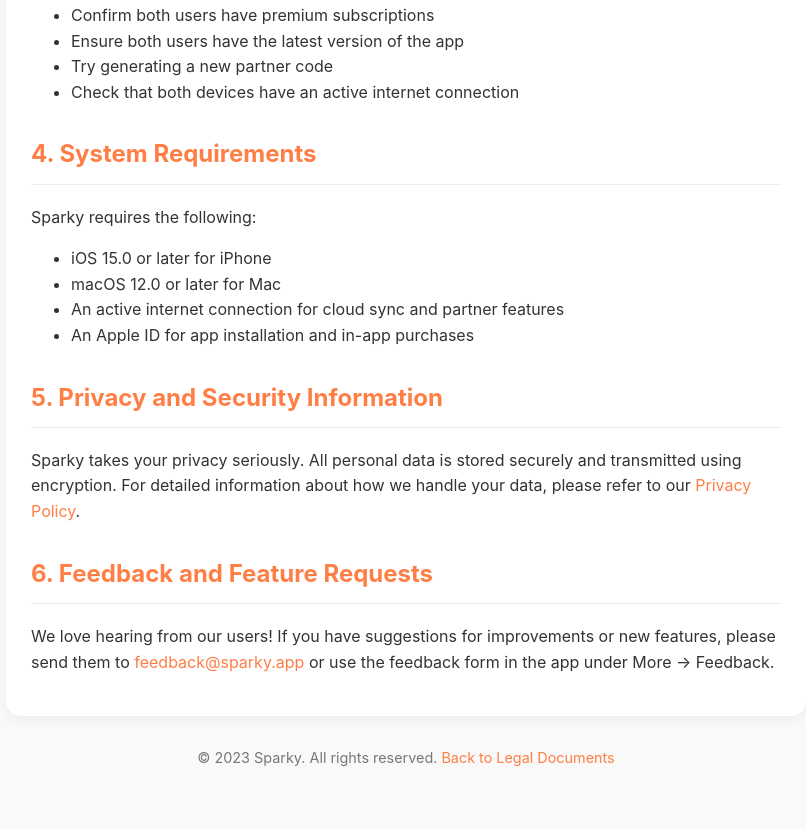
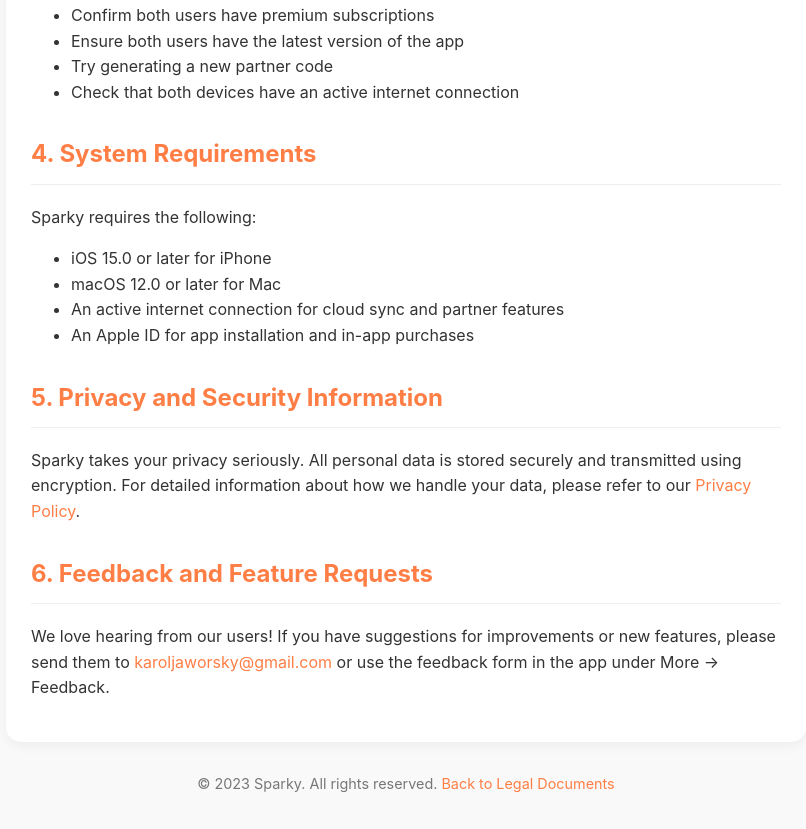
Before and after one commit to 237LR/sparky-legal, a plain HTML site: page support-information.html in a window 1280 px wide. Shown: the part 1654-2483 px from the top of the page, without its empty margins (234-1040 px from the left). Before the commit the page ends 2458 px from the top, so only its background shows below. Drawn offline with Linux system fonts and the light colour scheme.

Commit message:
Update support-information.html

```diff
--- a/support-information.html
+++ b/support-information.html
@@ -143,7 +143,7 @@
 
         <h2>6. Feedback and Feature Requests</h2>
 
-        <p>We love hearing from our users! If you have suggestions for improvements or new features, please send them to <a href="mailto:feedback@sparky.app">feedback@sparky.app</a> or use the feedback form in the app under More → Feedback.</p>
+        <p>We love hearing from our users! If you have suggestions for improvements or new features, please send them to <a href="mailto:karoljaworsky@gmail.com">karoljaworsky@gmail.com</a> or use the feedback form in the app under More → Feedback.</p>
     </div>
 
     <div class="footer">
```
